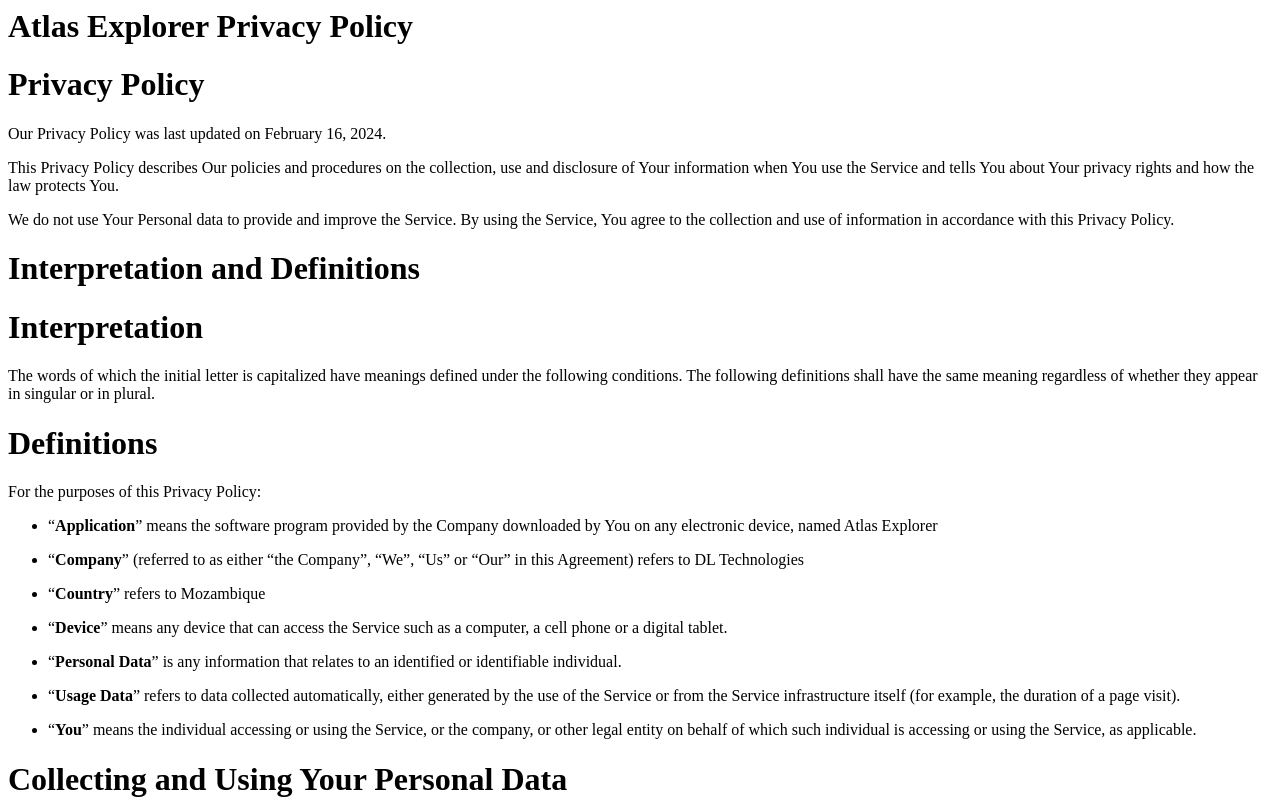
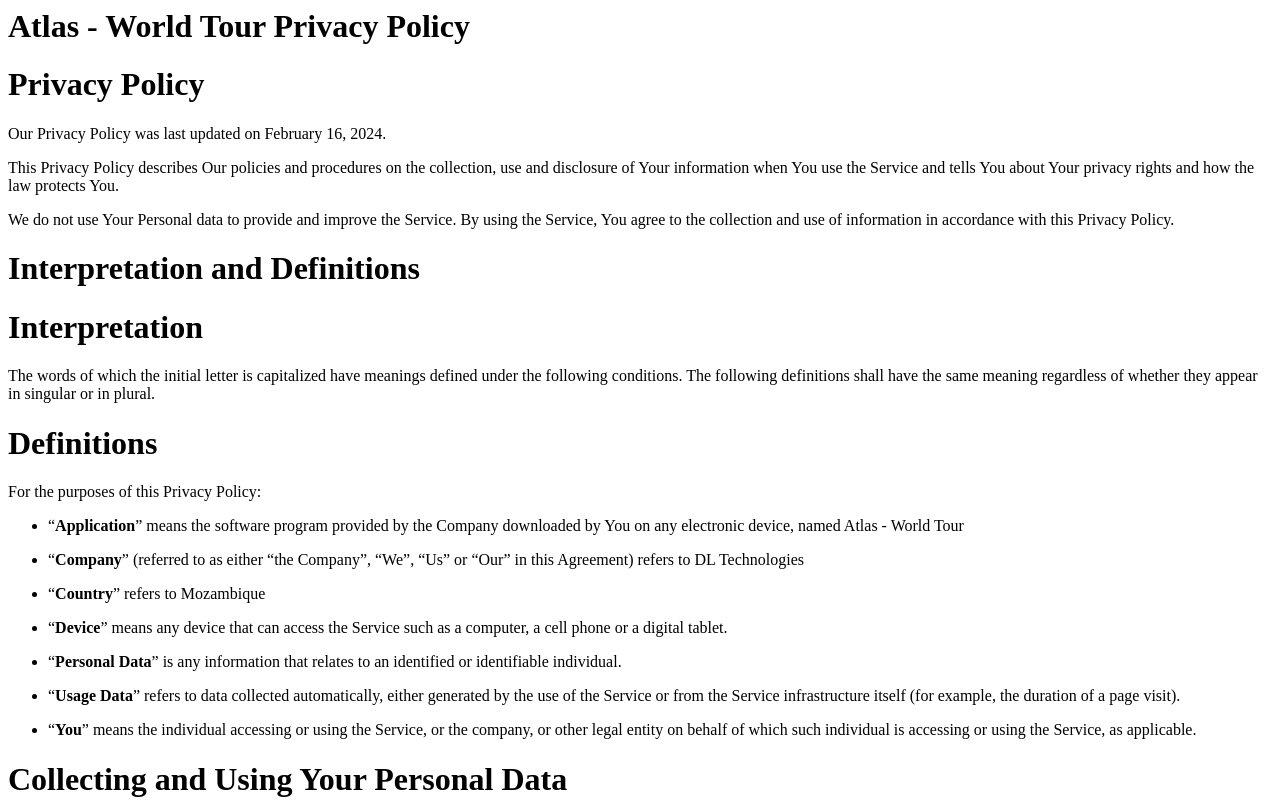
Before and after one commit to damascenol/kidsgeography-privacy, a plain HTML site: page index.html in a window 1280 px wide. Shown: the top 801 px of the page. Drawn offline with Linux system fonts and the light colour scheme.

Commit message:
Update index.html

```diff
--- a/index.html
+++ b/index.html
@@ -1,5 +1,5 @@
 <div>
-    <h1>Atlas Explorer Privacy Policy</h1>
+    <h1>Atlas - World Tour Privacy Policy</h1>
 </div>
 <h1>Privacy Policy</h1>
 <p>Our Privacy Policy was last updated on February 16, 2024.</p>
@@ -11,7 +11,7 @@
 <h1>Definitions</h1>
 <p>For the purposes of this Privacy Policy:</p>
 <ul>
-<p><li> &ldquo;<strong>Application</strong>&rdquo; means the software program provided by the Company downloaded by You on any electronic device, named Atlas Explorer</li></p>
+<p><li> &ldquo;<strong>Application</strong>&rdquo; means the software program provided by the Company downloaded by You on any electronic device, named Atlas - World Tour</li></p>
 <p><li> &ldquo;<strong>Company</strong>&rdquo; (referred to as either &ldquo;the Company&rdquo;, &ldquo;We&rdquo;, &ldquo;Us&rdquo; or &ldquo;Our&rdquo; in this Agreement) refers to DL Technologies</li></p>
 <p><li> &ldquo;<strong>Country</strong>&rdquo; refers to Mozambique</li></p>
 <p><li> &ldquo;<strong>Device</strong>&rdquo; means any device that can access the Service such as a computer, a cell phone or a digital tablet.</li></p>
```
